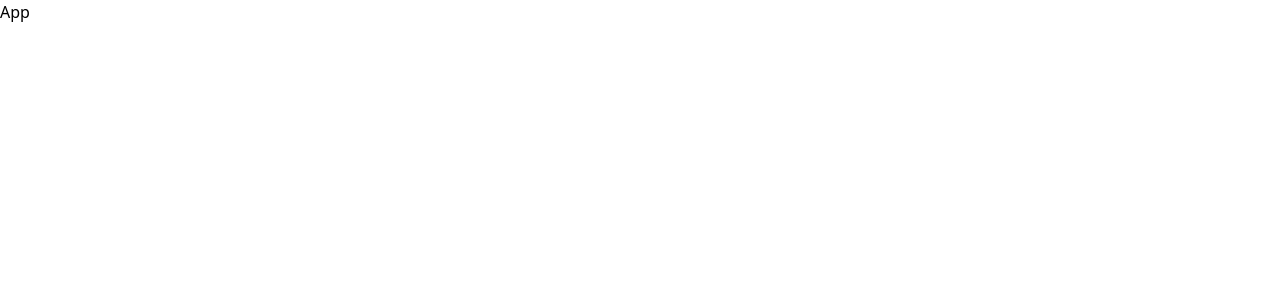
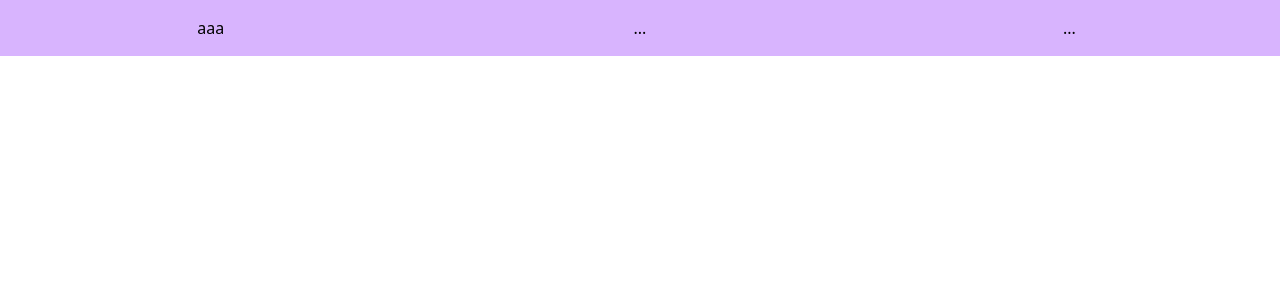
Before and after one commit to tttan308/Enneagram-Test, a React (Create React App) app: page / in a window 1280 px wide. Shown: the top 300 px of the page. Built offline with nearby package versions, Linux system fonts and the light colour scheme.

Commit message:
custom navigation layout

```diff
--- a/src/App.js
+++ b/src/App.js
@@ -1,8 +1,12 @@
 import React from 'react'
+import Navigation from './components/Navigation'
 
 function App() {
   return (
-    <div>App</div>
+    <div>
+      <Navigation />
+      <div class="h-[1000px]"></div>
+    </div>
   )
 }
 
--- /dev/null
+++ b/src/components/Navigation.js
@@ -0,0 +1,13 @@
+import React from "react";
+
+function Navigation() {
+  return (
+    <div class="grid justify-items-center overflow-hidden grid-cols-3 grid-rows-1 gap-2 h-14 bg-purple-300">
+      <span class="self-center">aaa</span>
+      <span class="self-center">...</span>
+      <span class="self-center">...</span>
+    </div>
+  );
+}
+
+export default Navigation;
```
